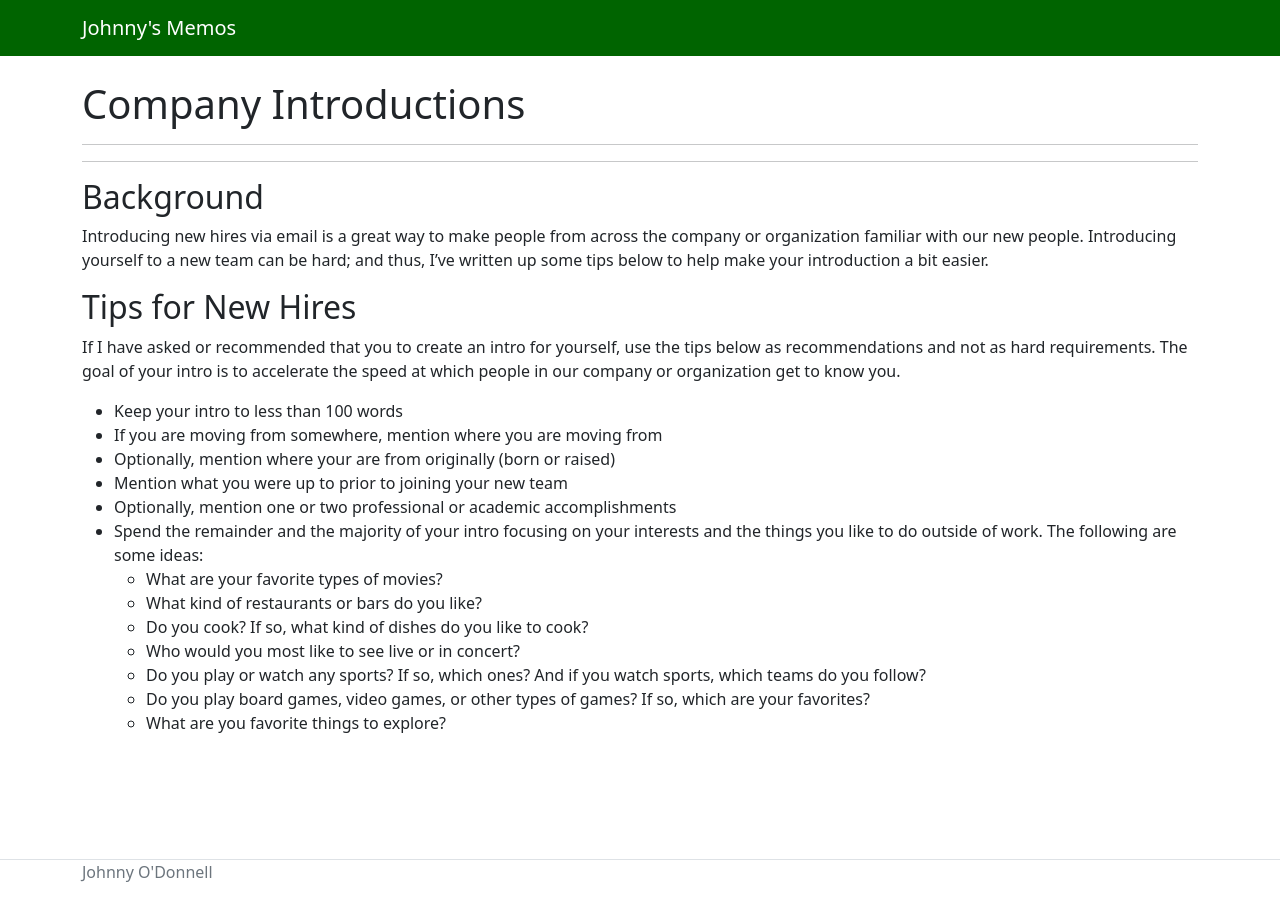
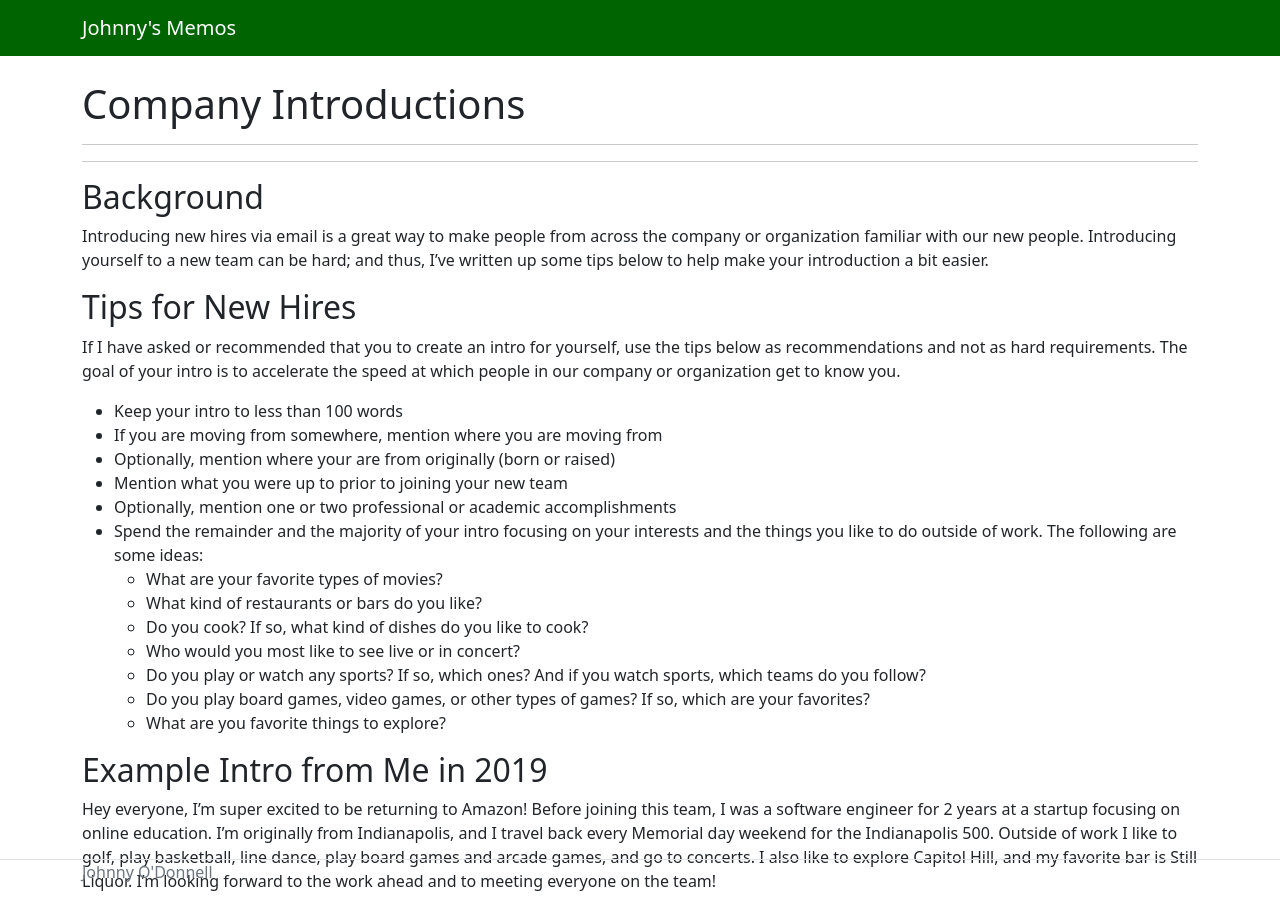
Before and after one commit to johnnys-memos/johnnys-memos.github.io, a Jekyll site: the page built from pages/company-intros.md, in a window 1280 px wide. Built offline with Jekyll 4.4.1, drawn with Linux system fonts in a browser that asks for light colours.

Commit message:
Add example intro

```diff
--- a/pages/company-intros.md
+++ b/pages/company-intros.md
@@ -39,3 +39,15 @@ And if you watch sports, which teams do you follow?
   * Do you play board games, video games, or other types of games?
 If so, which are your favorites?
   * What are you favorite things to explore?
+
+## Example Intro from Me in 2019
+
+Hey everyone, I'm super excited to be returning to Amazon!
+Before joining this team,
+I was a software engineer for 2 years at a startup focusing on
+online education. I'm originally from Indianapolis, and I travel back
+every Memorial day weekend for the Indianapolis 500. Outside of work I
+like to golf, play basketball, line dance, play board games and arcade
+games, and go to concerts. I also like to explore Capitol Hill, and my
+favorite bar is Still Liquor. I'm looking forward to the work ahead and
+to meeting everyone on the team!
```
